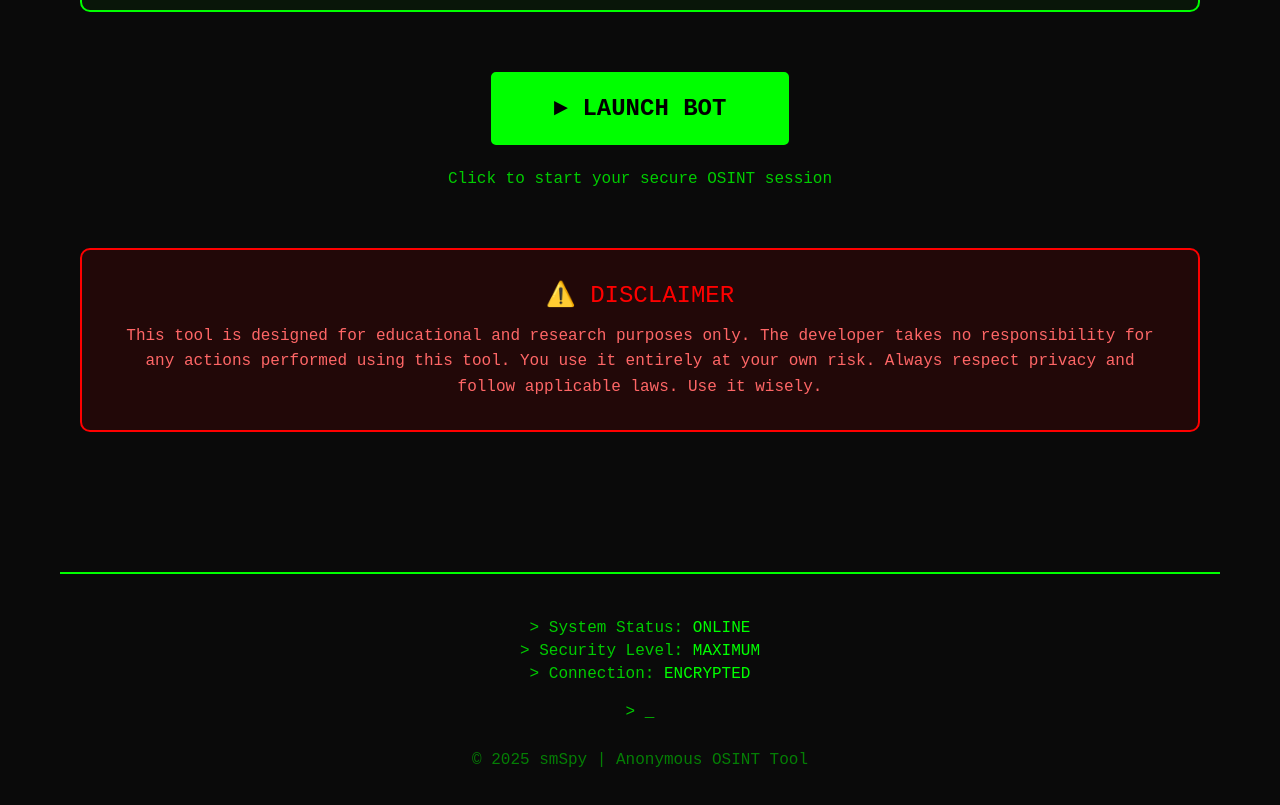
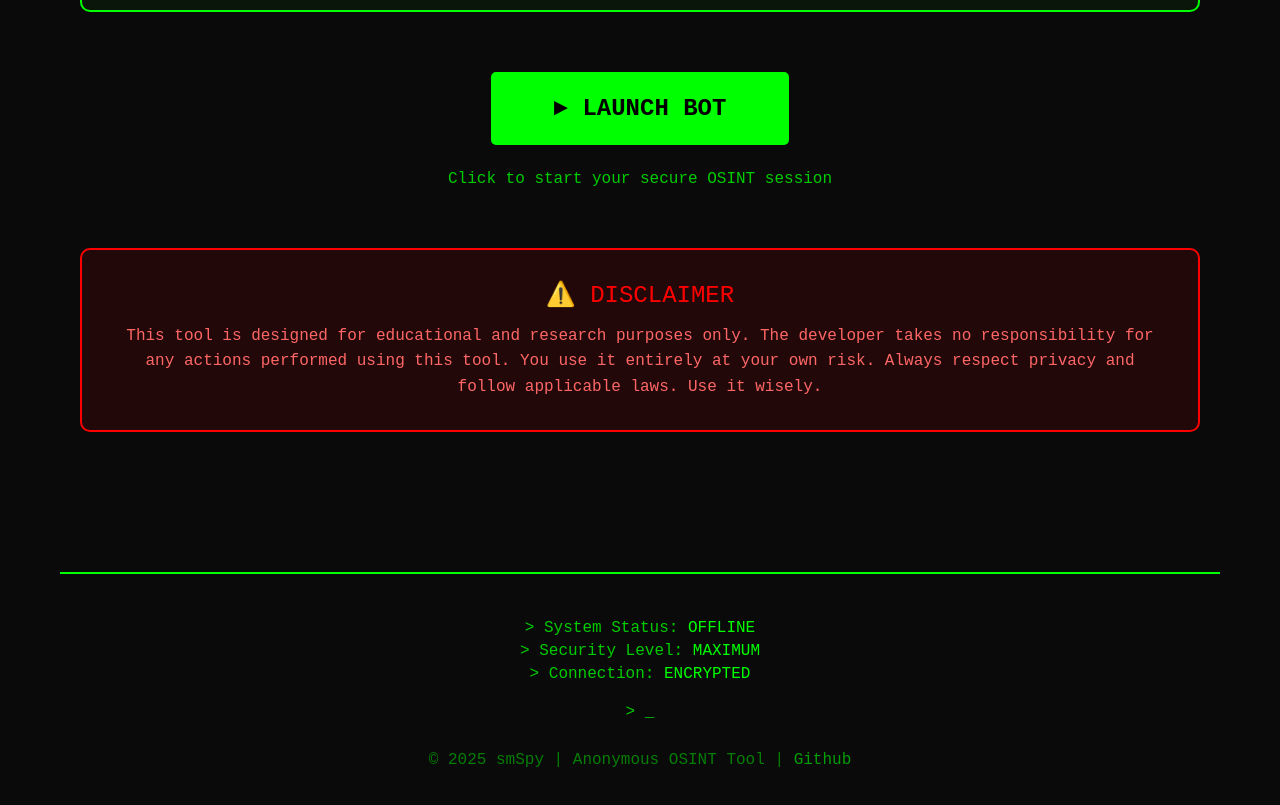
Before and after one commit to kv34dev/smSpy, a plain HTML site: page index.html in a window 1280 px wide. Shown: the part 1197-2002 px from the top of the page. Drawn offline with Linux system fonts and the light colour scheme.

Commit message:
Update index.html

```diff
--- a/index.html
+++ b/index.html
@@ -47,6 +47,15 @@
             border-bottom: 2px solid #00ff00;
             margin-bottom: 40px;
             background: linear-gradient(180deg, rgba(0,255,0,0.1) 0%, transparent 100%);
+        }
+
+        a {
+            text-decoration: none;
+            font-family: 'Courier New', monospace;
+            background: #0a0a0a;
+            color: #00ff00;
+            overflow-x: hidden;
+            position: relative;
         }
 
         .logo {
@@ -360,7 +369,7 @@
                 </div>
 
                 <div class="feature-card">
-                    <div class="feature-icon">⚡</div>
+                    <div class="feature-icon">⚡️</div>
                     <div class="feature-title">Instant Results</div>
                     <div class="feature-desc">
                         Fast extraction and delivery. Get the information you need in seconds through our Telegram bot interface.
@@ -402,13 +411,13 @@
         </section>
 
         <footer>
-            <div class="terminal-line">> System Status: <span style="color: #00ff00;">ONLINE</span></div>
+            <div class="terminal-line">> System Status: <span style="color: #00ff00;">OFFLINE</span></div>
             <div class="terminal-line">> Security Level: <span style="color: #00ff00;">MAXIMUM</span></div>
             <div class="terminal-line">> Connection: <span style="color: #00ff00;">ENCRYPTED</span></div>
             <div class="terminal-line" style="margin-top: 20px;">
                 > <span class="blink">_</span>
             </div>
-            <p style="margin-top: 30px; opacity: 0.6;">© 2025 smSpy | Anonymous OSINT Tool</p>
+            <p style="margin-top: 30px; opacity: 0.6;">© 2025 smSpy | Anonymous OSINT Tool | <a href="https://github.com/kv34dev/smSpy" target="_blank">Github</a></p>
         </footer>
     </div>
 
@@ -421,7 +430,7 @@
         canvas.width = window.innerWidth;
         canvas.height = window.innerHeight;
 
-        const chars = '0110110110101';
+        const chars = '01アイウエオカキクケコサシスセソタチツテトナニヌネノハヒフヘホマミムメモヤユヨラリルレロワヲン';
         const fontSize = 14;
         const columns = canvas.width / fontSize;
         const drops = Array(Math.floor(columns)).fill(1);
```
